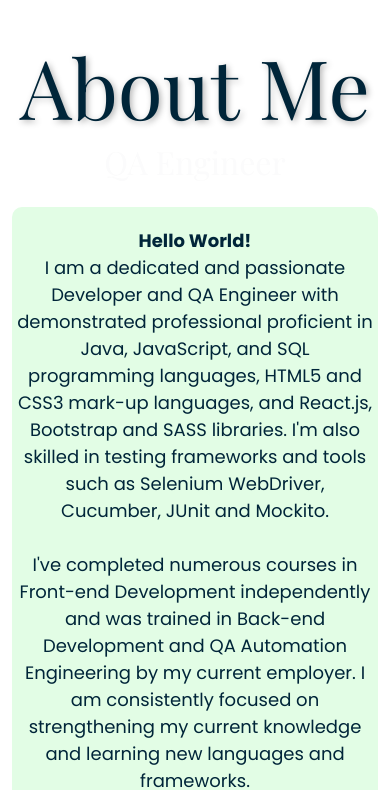
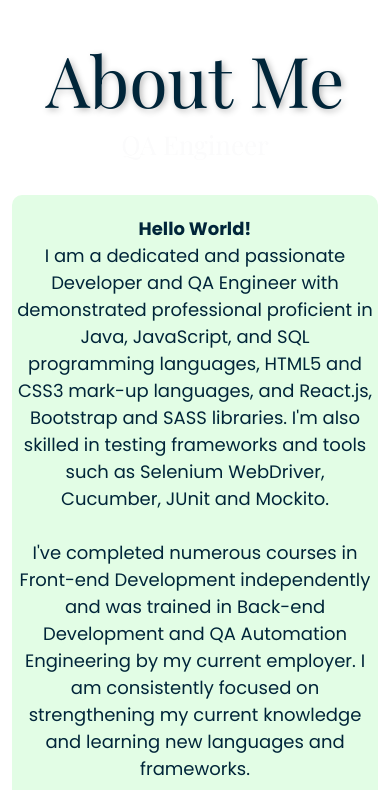
Before and after one commit to ashleighstrahan/ashleigh-strahan-portfolio, a plain HTML site: page about-me.html in a window 390 px wide. Shown: the part 63-853 px from the top of the page. Drawn offline with nearby package versions, Linux system fonts and the light colour scheme.

Commit message:
Changes some styling for mobile viewport on about me page and index

```diff
--- a/about-me.html
+++ b/about-me.html
@@ -89,7 +89,7 @@
       </div>
     </nav>
     <div class="container">
-      <div class="about-me-section">
+      <div class="about-me-section" id="about-me-section">
         <h1>About Me</h1>
         <h3 id="hero_desc">Front-End Developer</h3>
             <div class="about-content">
--- a/src/style.css
+++ b/src/style.css
@@ -330,14 +330,14 @@ footer a {
   .hero_title {
     font-size: 43px;
   }
-  .hero_desc {
-    font-size: 1.5rem;
+  #hero_desc {
+    font-size: 32px;
   }
   #skills-section-icons i{
     font-size: 25px;
   }
   .highlighted-skills-section{
-    margin-top: 750px;
+    margin-top: 800px;
   }
   .highlighted-skills-section h3{
     font-size: 36px;
@@ -376,8 +376,14 @@ footer a {
   #contact-socials-icons a{
     font-size: 35px;
   }
+  #about-me-section h1 {
+    font-size: 70px;
+  }
+  #about-me-section h3{
+    font-size: 26px;
+  }
   .about-content {
-    margin: 25px 0 10px;
+    margin: 35px 0 25px;
     text-align: center;
     padding: 20px 4px;
   }
```
